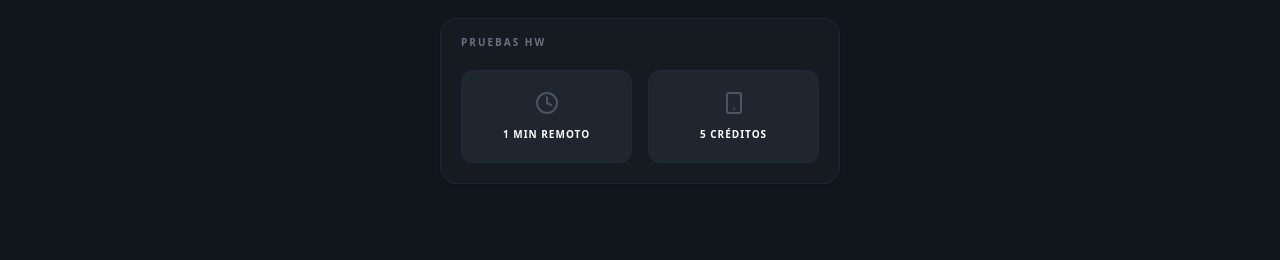
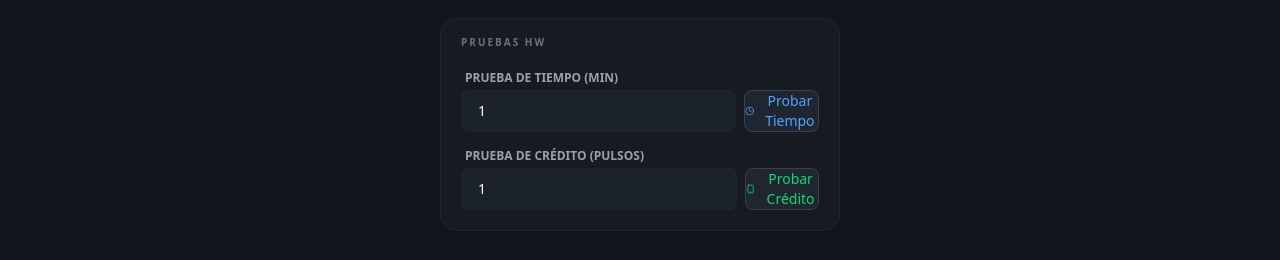
Before and after one commit to jotap504/pagar, a React (Vite) app: page /admin/device/1 in a window 1280 px wide. Shown: the part 997-1257 px from the top of the page. Built offline with nearby package versions, Linux system fonts and the light colour scheme; no server answers; the database is empty; sample sign-in values are in the browser's storage.

Commit message:
Standardize Test Interface and Logging

```diff
--- a/src/pages/DeviceDetails.jsx
+++ b/src/pages/DeviceDetails.jsx
@@ -515,17 +515,52 @@ const DeviceDetails = () => {
                         </Section>
 
                         <Section title="PRUEBAS HW">
-                            <div className="grid grid-cols-2 gap-4">
-                                <ActionButton
-                                    icon={<Clock size={24} className="mb-1" />}
-                                    label="1 min Remoto"
-                                    onClick={() => sendCommand('activate', { units: 1, ref: 'TEST_RELOJ' })}
-                                />
-                                <ActionButton
-                                    icon={<Smartphone size={24} className="mb-1" />}
-                                    label="5 Créditos"
-                                    onClick={() => sendCommand('activate', { units: 5, ref: 'TEST_CRED' })}
-                                />
+                            {/* Time Test */}
+                            <div className="mb-4">
+                                <label className="block text-xs text-gray-400 mb-1 ml-1 uppercase font-bold">Prueba de Tiempo (Min)</label>
+                                <div className="flex gap-2">
+                                    <Input
+                                        type="number"
+                                        placeholder="1"
+                                        className="w-20"
+                                        id="testTimeInput"
+                                        defaultValue="1"
+                                    />
+                                    <button
+                                        onClick={() => {
+                                            const val = document.getElementById('testTimeInput').value || 1;
+                                            sendCommand('activate', { units: parseInt(val), ref: 'TEST_TIME' });
+                                        }}
+                                        className="flex-1 bg-[#1f2630] hover:bg-[#252d38] border border-gray-700 hover:border-blue-500/50 text-blue-400 rounded-lg flex items-center justify-center gap-2 transition"
+                                    >
+                                        <Clock size={16} />
+                                        <span className="text-sm font-medium">Probar Tiempo</span>
+                                    </button>
+                                </div>
+                            </div>
+
+                            {/* Credit Test */}
+                            <div>
+                                <label className="block text-xs text-gray-400 mb-1 ml-1 uppercase font-bold">Prueba de Crédito (Pulsos)</label>
+                                <div className="flex gap-2">
+                                    <Input
+                                        type="number"
+                                        placeholder="1"
+                                        className="w-20"
+                                        id="testCreditInput"
+                                        defaultValue="1"
+                                    />
+                                    <button
+                                        onClick={() => {
+                                            const val = document.getElementById('testCreditInput').value || 1;
+                                            sendCommand('activate', { units: parseInt(val), ref: 'TEST_CREDIT' });
+                                        }}
+                                        className="flex-1 bg-[#1f2630] hover:bg-[#252d38] border border-gray-700 hover:border-green-500/50 text-green-400 rounded-lg flex items-center justify-center gap-2 transition"
+                                    >
+                                        <Smartphone size={16} />
+                                        <span className="text-sm font-medium">Probar Crédito</span>
+                                    </button>
+                                </div>
                             </div>
                         </Section>
                     </div>
```
